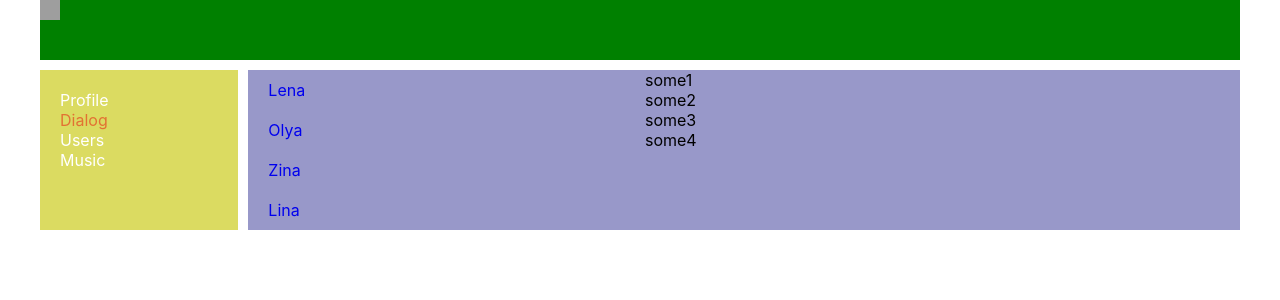
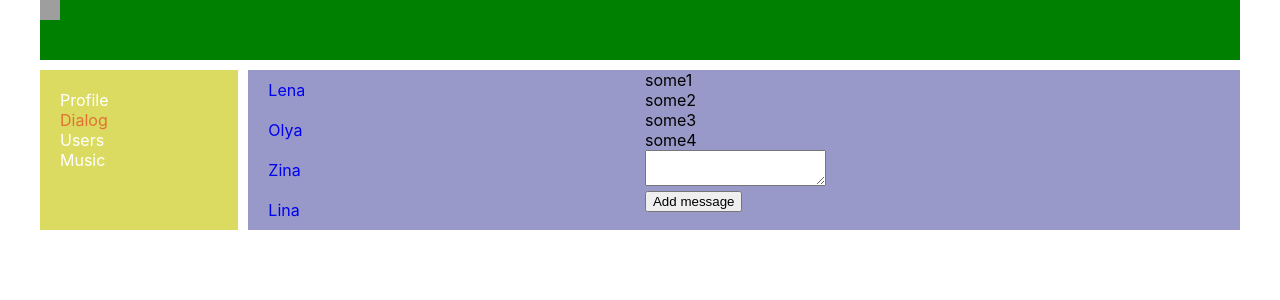
Before and after one commit to Elenalysyh/ReactSocialnetwork, a React (Create React App) app: page /dialogs in a window 1280 px wide. Shown: the top 300 px of the page. Built offline with nearby package versions, Linux system fonts and the light colour scheme; grey boxes are pictures that could not be loaded.

Commit message:
Finish 41. add Reducer profile and dialog

```diff
--- a/src/App.js
+++ b/src/App.js
@@ -17,7 +17,7 @@ function App(props) {
                   {/*/!*<Profile></Profile>*!/*/}
                   {/*<Dialogs></Dialogs>*/}
                   <Route path={'/profile'}  render={() => <Profile profilePage={props.state.profilePage} dispatch={props.dispatch}></Profile>}></Route>
-                  <Route path={'/dialogs'} render={() => <Dialogs dialogPage={props.state.dialogPage}></Dialogs>}></Route>
+                  <Route path={'/dialogs'} render={() => <Dialogs dialogPage={props.state.dialogPage} dispatch={props.dispatch}></Dialogs>}></Route>
                   <Route path={'/users'} render={() => <Profile profilePage={props.state.profilePage}></Profile>}></Route>
 
 
--- a/src/components/Dialogs/Dialogs.js
+++ b/src/components/Dialogs/Dialogs.js
@@ -3,8 +3,20 @@ import style from "./Dialogs.module.css"
 import {NavLink} from "react-router-dom";
 import Dialog from "./Dialog/Dialog";
 import Message from "./Message/Message";
+import {addMessageAC, onChangeMessageTextAC} from "../../redux/dialog-reducer";
+
 
 const Dialogs = (props) => {
+
+    let messageElem = React.createRef()
+    let addMessage = () => {
+        props.dispatch(addMessageAC())
+    }
+
+    let onChangeMessageText = () => {
+        let text = messageElem.current.value;
+        props.dispatch(onChangeMessageTextAC(text))
+    }
     return (
         <div className={style.dialogs}>
             <div className={style.dialogsItems}>
@@ -16,7 +28,13 @@ const Dialogs = (props) => {
                 {props.dialogPage.messageList.map((item)=> {
                     return <Message kye={item.id} message={item.message}></Message>
                 })}
-            </div>
+                <div>
+                    <textarea value={props.dialogPage.newMessage} ref={messageElem} onChange={onChangeMessageText}></textarea>
+                </div>
+                <div>
+                    <button onClick={addMessage}>Add message</button>
+                </div>
+           </div>
         </div>
     )
 }
--- a/src/components/Dialogs/Dialogs.module.css
+++ b/src/components/Dialogs/Dialogs.module.css
@@ -3,3 +3,11 @@
     display: grid;
     grid-template-columns: 2fr 3fr;
 }
+
+.messages {
+
+}
+
+.dialogsItems {
+
+}
--- a/src/components/Profile/MyPosts/MyPosts.js
+++ b/src/components/Profile/MyPosts/MyPosts.js
@@ -1,14 +1,13 @@
 import React from "react";
 import style from "./MyPosts.module.css"
 import Post from "./Post/Post"
-import {addPostAC, onChangePostAC} from "../../../redux/state";
+import {addPostAC, onChangePostAC} from "../../../redux/profile-reducer";
 
 const MyPosts = (props) => {
 let postsElements = props.profilePage.myposts.map(item => <Post kye={item.id} src={item.src} text={item.text}></Post>)
     let newPostElement = React.createRef()
 
     let addPost = () => {
-    debugger
         props.dispatch(addPostAC())
     }
     let onChangePost = () => {
--- /dev/null
+++ b/src/redux/dialog-reducer.js
@@ -0,0 +1,41 @@
+import React from "react";
+const ONCHANGE_MESSAGE_TEXT = "ONCHANGE_MESSAGE_TEXT";
+const ADD_MESSAGE = "ADD_MESSAGE"
+
+let initialState = {
+    dialogData : [
+        {name: 'Dimych',id: 1},
+        {name: 'Sveta',id: 2},
+        {name: 'Anton',id: 3},
+        {name: 'Some',id: 4}
+    ],
+    messageData : [
+        {message: 'Hello',id: 1},
+        {message: 'Yeoo',id: 2},
+        {message: 'Yeoo',id: 3},
+        {message: 'EY',id: 4}
+    ]
+}
+const dialogReducer = (state=initialState, action) => {
+
+    switch (action.type) {
+        case ADD_MESSAGE :
+            return {...state,
+                newMessage: "",
+                messageList: [...state.messageList, {id: 6, message: state.newMessage}]
+
+            }
+        case ONCHANGE_MESSAGE_TEXT :
+            return {...state,
+                newMessage: action.text}
+    }
+
+    return {...state}
+}
+
+
+export let onChangeMessageTextAC = (text) =>({type: ONCHANGE_MESSAGE_TEXT, text})
+
+export let addMessageAC = () => ({type: ADD_MESSAGE})
+
+export default dialogReducer
--- /dev/null
+++ b/src/redux/profile-reducer.js
@@ -0,0 +1,42 @@
+import React from "react";
+const ADD_POST = "ADD_POST";
+const UPDATE_NEW_POST = "UPDATE_NEW_POST";
+
+
+let initialState = {
+    myposts : [
+        {message: 'How are you',id: 1, likesCount: 10},
+        {message: 'I am fine',id: 2, likesCount: 23},
+        {message: 'thanke',id: 3, likesCount: 15},
+        {message: 'you',id: 4, likesCount: 100}
+    ],
+    // newProstValue: 'Some text',
+    profile : null,
+    status: ''
+}
+
+const profileReducer = (state = initialState, action) => {
+
+    switch (action.type) {
+        case ADD_POST :
+            return {...state,
+                myposts: [...state.myposts, {
+                    src: "https://logosrated.net/wp-content/uploads/parser/LOGO-1.png",
+                    text: state.newPostElement,
+                    id: 6
+                }],
+                newPostElement: ''}
+
+        case UPDATE_NEW_POST:
+            return {...state, newPostElement: action.text }
+
+        default :
+            return {...state}
+    }
+}
+
+export let addPostAC = () => ({ type: ADD_POST })
+
+export let onChangePostAC = (text) => ({type: UPDATE_NEW_POST, text: text})
+
+export default profileReducer
--- a/src/redux/state.js
+++ b/src/redux/state.js
@@ -1,7 +1,11 @@
 import React from "react";
+import profileReducer from "./profile-reducer";
+import dialogReducer from "./dialog-reducer";
 
 const ADD_POST = "ADD_POST";
-const UPDATE_NEW_POST = "UPDATE_NEW_POST"
+const UPDATE_NEW_POST = "UPDATE_NEW_POST";
+const ONCHANGE_MESSAGE_TEXT = "ONCHANGE_MESSAGE_TEXT";
+const ADD_MESSAGE = "ADD_MESSAGE"
 
 let store = {
     _state: {
@@ -13,7 +17,9 @@ let store = {
             newPostElement: " "
         },
         dialogPage : { dialogsList: [{name: "Lena", id: 1}, {name: "Olya", id: 2}, {name: "Zina", id: 3}, {name: "Lina", id: 4}],
-            messageList : [ {message: 'some1', id: 1}, {message: 'some2', id: 2}, {message: 'some3', id: 3}, {message: 'some4', id: 4}]}
+            messageList : [ {message: 'some1', id: 1}, {message: 'some2', id: 2}, {message: 'some3', id: 3}, {message: 'some4', id: 4}],
+            newMessage: ''
+        }
     },
     getState() {
         return this._state
@@ -23,28 +29,15 @@ let store = {
         this.rerenderEntireTree = observer
     },
     dispatch(action) {
-        if(action.type === ADD_POST) {
-            let state = this.getState();
-            state.profilePage.myposts.push({
-                src: "https://logosrated.net/wp-content/uploads/parser/LOGO-1.png",
-                text: state.profilePage.newPostElement,
-                id: 6
-            })
-            state.profilePage.newPostElement = ""
-            this.rerenderEntireTree(this)
-        } else if(action.type === UPDATE_NEW_POST) {
-            let state = this.getState()
-            state.profilePage.newPostElement = action.text
-            this.rerenderEntireTree(this)
-        }
+
+        this._state.profilePage = profileReducer(this._state.profilePage, action)
+        this._state.dialogPage = dialogReducer(this._state.dialogPage, action)
+        this.rerenderEntireTree(this)
     }
 
 }
 
 window.store = store;
 
-export let addPostAC = () => ({ type: ADD_POST })
-
-export let onChangePostAC = (text) => ({type: UPDATE_NEW_POST, text: text})
 
 export default store
```
